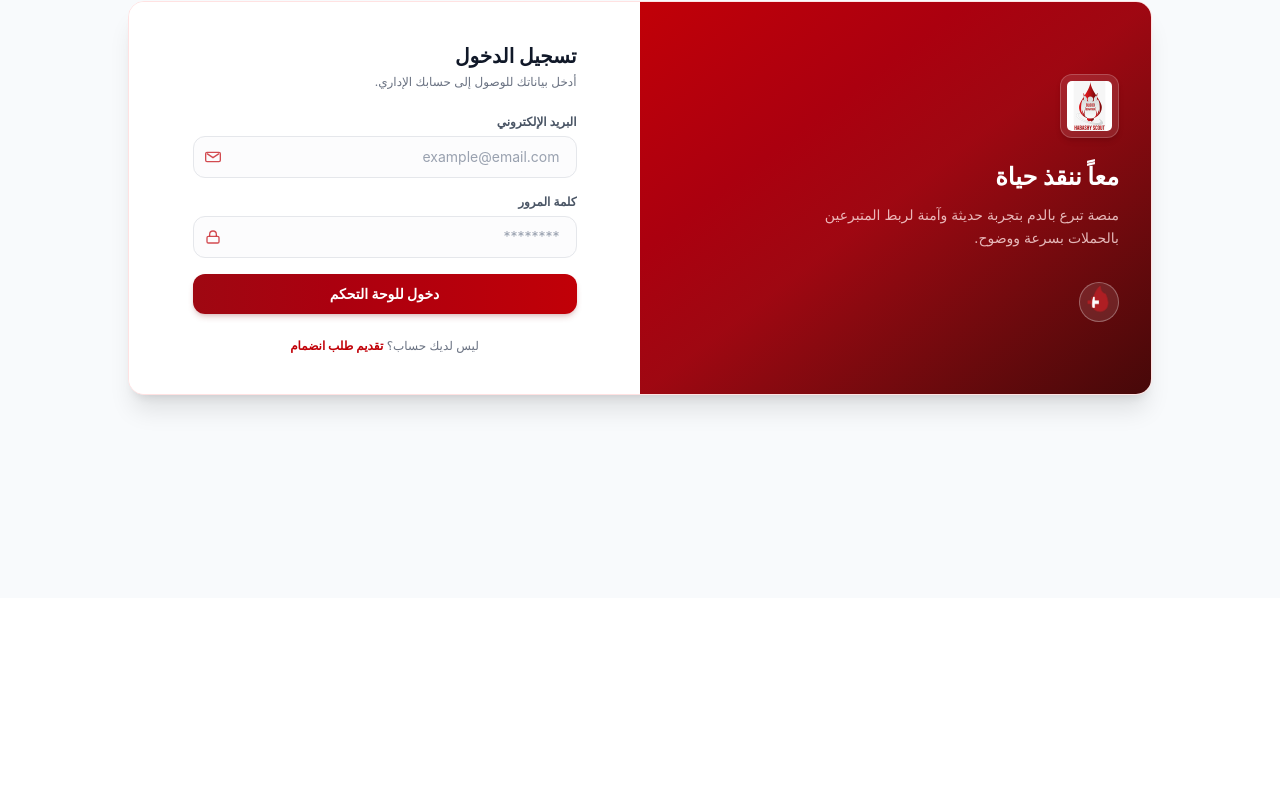
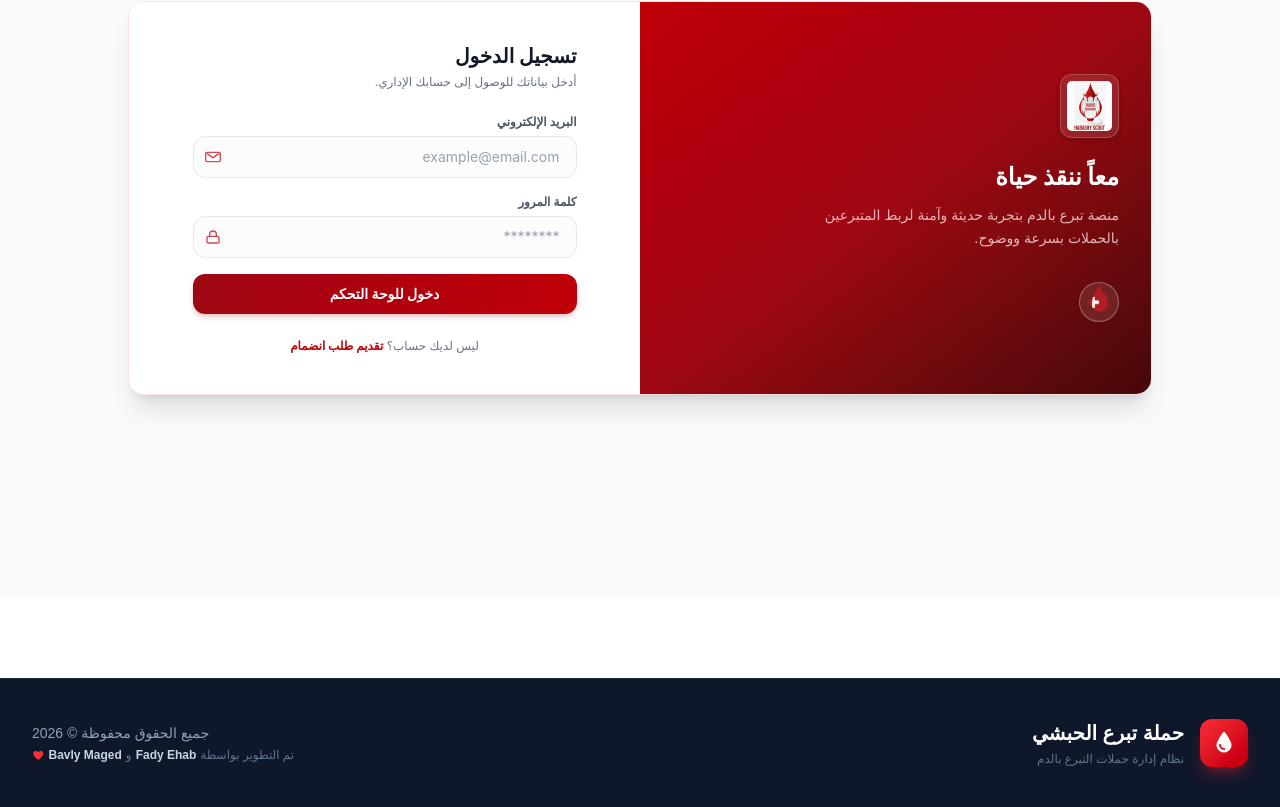
Before and after one commit to Fade0101/Blood_Donation_System, an Angular app in the folder frontend/blood-donation-frontend/: page /#/login in a window 1280 px wide. Shown: the part 202-1009 px from the top of the page. Before the commit the page ends 800 px from the top, so only its background shows below. Built offline with nearby package versions, Linux system fonts and the light colour scheme.

Commit message:
feat: add footer component and remove unused dark mode logic

```diff
--- a/frontend/blood-donation-frontend/src/app/app.html
+++ b/frontend/blood-donation-frontend/src/app/app.html
@@ -1,3 +1,9 @@
-<app-navbar></app-navbar>
+<div class="flex flex-col min-h-screen">
+  <app-navbar></app-navbar>
 
-<router-outlet></router-outlet>
+  <main class="flex-grow">
+    <router-outlet></router-outlet>
+  </main>
+
+  <app-footer></app-footer>
+</div>
--- a/frontend/blood-donation-frontend/src/app/app.ts
+++ b/frontend/blood-donation-frontend/src/app/app.ts
@@ -7,10 +7,12 @@ import { ToastrService } from 'ngx-toastr';
 import { lastValueFrom } from 'rxjs';
 import { OfflineManagerService } from './services/offline-manager-service';
 import { isPlatformBrowser } from '@angular/common'
+import { Footer } from './components/footer/footer';
+
 @Component({
   selector: 'app-root',
   standalone: true,
-  imports: [RouterOutlet, Navbar],
+  imports: [RouterOutlet, Navbar, Footer],
   templateUrl: './app.html',
   styleUrl: './app.css'
 })
--- /dev/null
+++ b/frontend/blood-donation-frontend/src/app/components/footer/footer.html
@@ -0,0 +1,36 @@
+<footer class="bg-slate-900 border-t border-slate-800 text-slate-400 mt-20" dir="rtl"
+  style="font-family: 'Tajawal', sans-serif">
+  <div class="max-w-screen-2xl mx-auto px-8 py-10">
+    <div class="flex flex-col md:flex-row justify-between items-center gap-6">
+
+      <!-- Brand & Info -->
+      <div class="flex items-center gap-4">
+        <div
+          class="w-12 h-12 rounded-xl bg-gradient-to-br from-red-500 to-red-700 flex items-center justify-center shadow-lg shadow-red-500/30">
+          <i class="fa-solid fa-droplet text-white text-xl"></i>
+        </div>
+        <div>
+          <h2 class="text-xl font-black text-white">حملة تبرع الحبشي</h2>
+          <p class="text-xs text-slate-500 mt-1">نظام إدارة حملات التبرع بالدم</p>
+        </div>
+      </div>
+
+      <!-- Copyrights -->
+      <div class="flex flex-col items-center md:items-end">
+        <p class="text-sm">
+          جميع الحقوق محفوظة &copy; {{ currentYear }}
+        </p>
+        <p class="text-xs text-slate-500 mt-1 flex items-center gap-1">
+          تم التطوير بواسطة
+
+          <span class="text-slate-300 font-bold hover:text-white transition-colors cursor-pointer">Fady Ehab</span>
+          و
+          <span class="text-slate-300 font-bold hover:text-white transition-colors cursor-pointer">Bavly Maged</span>
+          <i class="fa-solid fa-heart text-red-500 text-[10px]"></i>
+        </p>
+
+      </div>
+
+    </div>
+  </div>
+</footer>
--- /dev/null
+++ b/frontend/blood-donation-frontend/src/app/components/footer/footer.ts
@@ -0,0 +1,11 @@
+import { Component } from '@angular/core';
+
+@Component({
+  selector: 'app-footer',
+  imports: [],
+  templateUrl: './footer.html',
+  styleUrl: './footer.css',
+})
+export class Footer {
+  currentYear = new Date().getFullYear();
+}
--- a/frontend/blood-donation-frontend/src/app/components/navbar/navbar.html
+++ b/frontend/blood-donation-frontend/src/app/components/navbar/navbar.html
@@ -48,9 +48,7 @@
           <span class="absolute left-0 -bottom-0.5 h-0.5 w-0 bg-red-300 rounded-full transition-all duration-300 group-hover:w-full"></span>
         </a>
       </div>
-<button (click)="toggleDarkMode()" class="p-2 bg-slate-800 dark:bg-white text-white dark:text-black rounded-full transition-all">
-  <i class="fa-solid fa-circle-half-stroke"></i>
-</button>
+
       <!-- ACTIONS -->
       <div class="flex items-center gap-1.5 sm:gap-2">
         <!-- NEW CAMPAIGN BUTTON (Hidden on mobile) -->
--- a/frontend/blood-donation-frontend/src/app/components/navbar/navbar.ts
+++ b/frontend/blood-donation-frontend/src/app/components/navbar/navbar.ts
@@ -35,7 +35,5 @@ export class Navbar {
       this.campaignService.openCampaign();
     });
   }
-  toggleDarkMode():void{
 
-  }
 }
```
Also changed, not shown: frontend/blood-donation-frontend/src/app/components/footer/footer.css (added), 1 other file (tests, documents, lock files or other folders).
